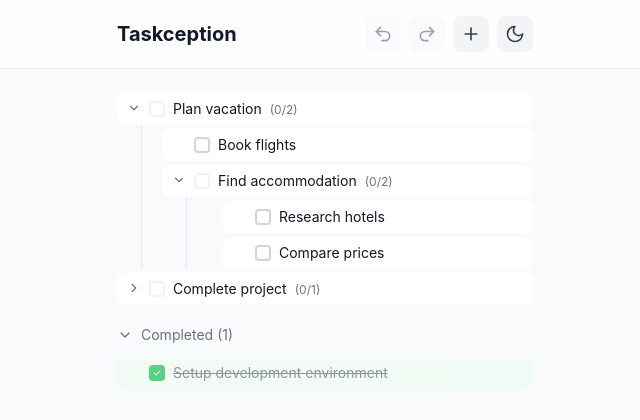
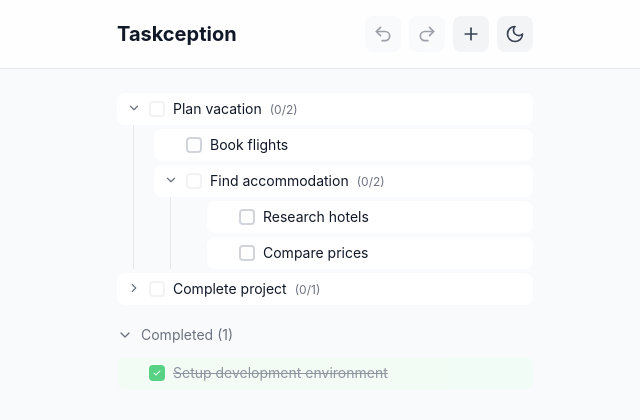
Before and after one commit to brownjasonlee/Taskception, a React (Vite) app: page / in a window 1280 px wide. Shown: the top 420 px of the page, without its empty margins (315-955 px from the left). Built offline with nearby package versions, Linux system fonts and the light colour scheme.

Commit message:
fix: Align vertical border with left edge of child level
- Position border at (level + 1) * 16px to align with child task indentation
- Creates visual hierarchy that connects parent to child tasks at proper level
- Border now lines up with the left edge of each nesting level

```diff
--- a/src/components/TodoItem.tsx
+++ b/src/components/TodoItem.tsx
@@ -319,7 +319,7 @@ export const TodoItem: React.FC<TodoItemProps> = ({
       {todo.expanded && hasChildren && (
         <div
           className="border-l border-gray-200 dark:border-gray-700 pl-1 pt-1"
-          style={{ marginLeft: `${indentLevel + 24}px` }}
+          style={{ marginLeft: `${(level + 1) * 16}px` }}
         >
           <div className="space-y-1">
             {todo.children.map((childTodo) => (
```
